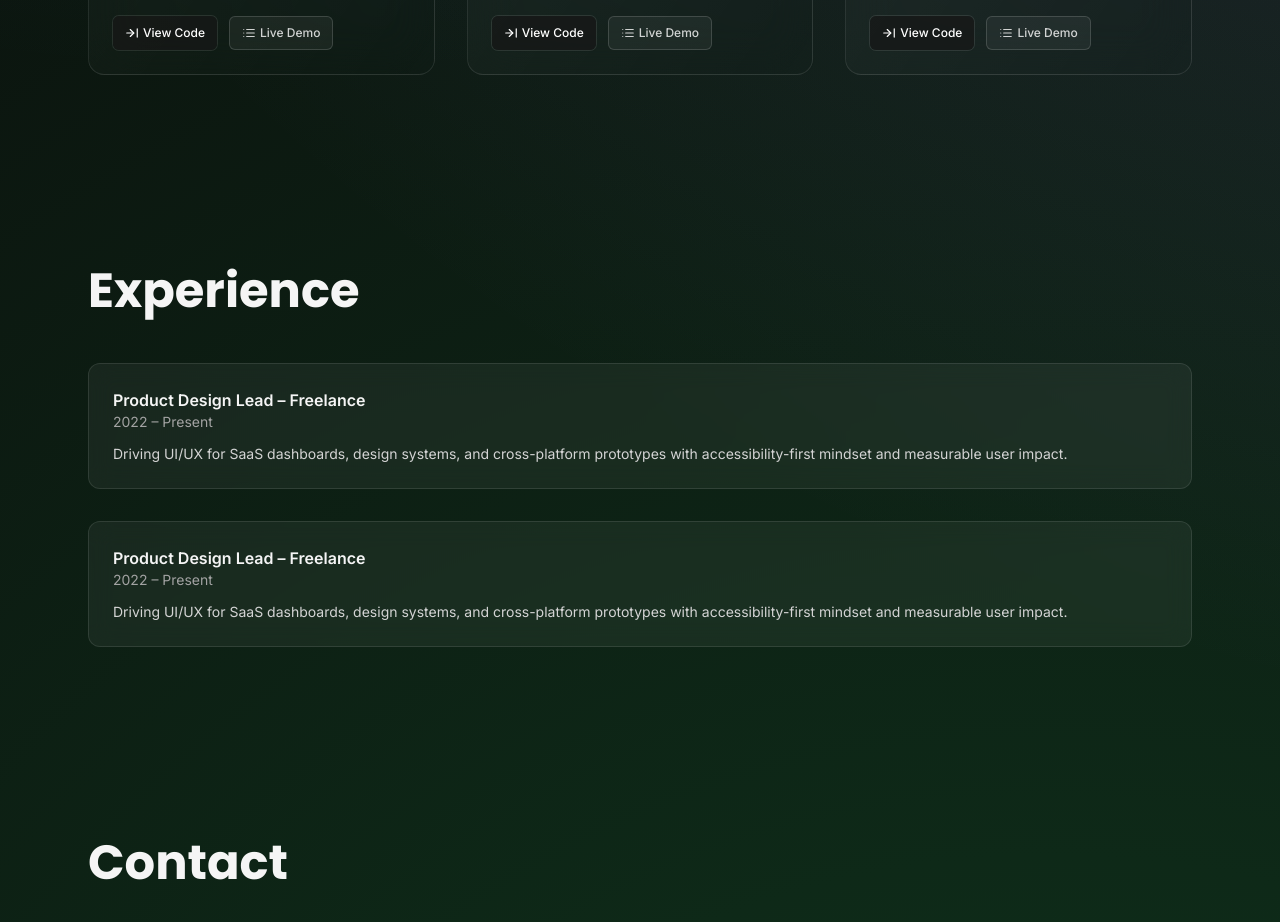
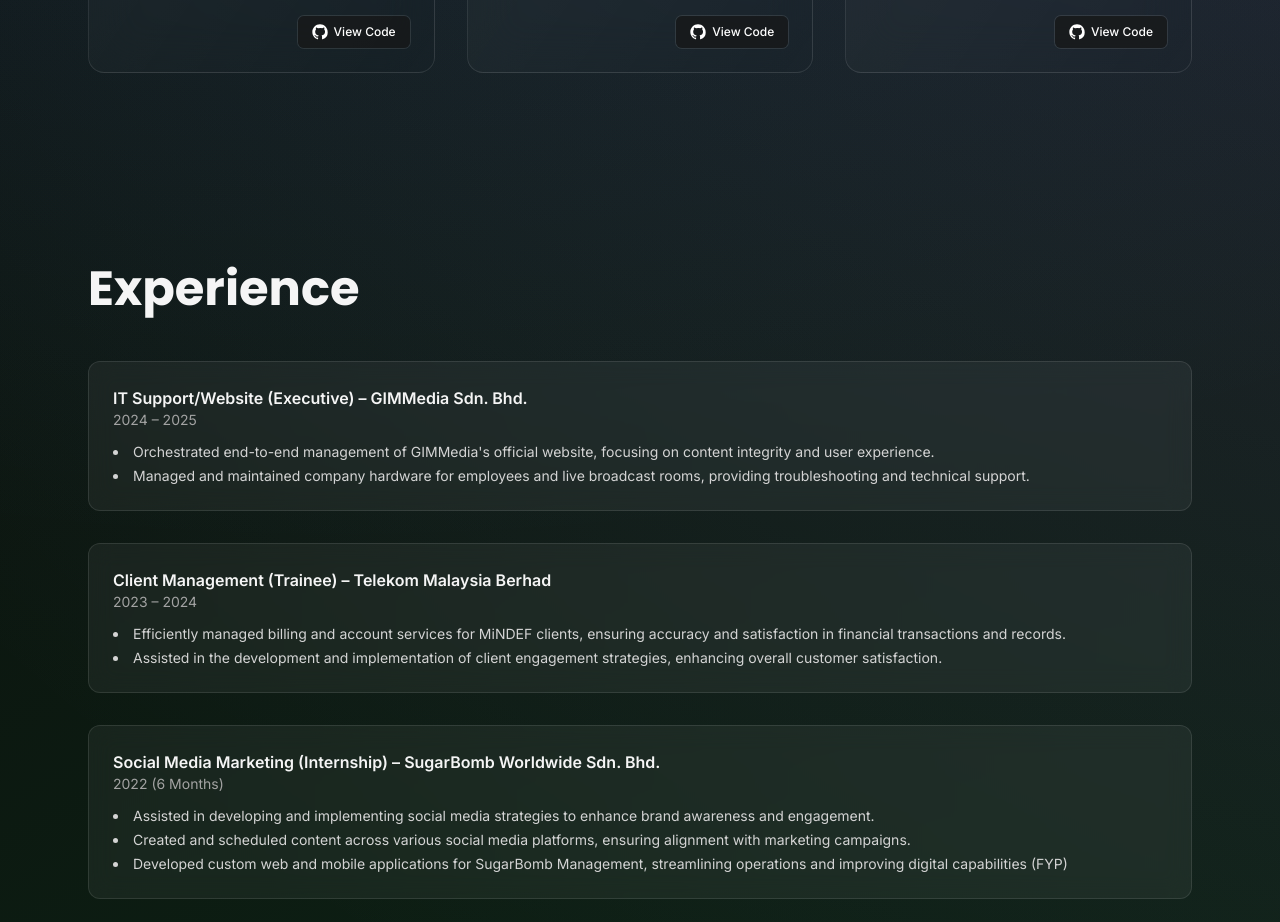
Before and after one commit to Azniruliqmal/my-portfolio, a React (Vite) app: page / in a window 1280 px wide. Shown: the part 1848-2770 px from the top of the page. Built offline with nearby package versions, Linux system fonts and the light colour scheme.

Commit message:
feat(contact): add Netlify form with spam filtering (honeypot, recaptcha placeholder, timing heuristic)\nchore: hidden Netlify form + minor UI and dependency tweaks

```diff
--- a/index.html
+++ b/index.html
@@ -3,7 +3,7 @@
   <head>
     <meta charset="UTF-8" />
     <meta name="viewport" content="width=device-width, initial-scale=1.0" />
-    <meta name="description" content="Aznirul Iqmal – Product Designer & Creative Technologist Portfolio" />
+    <meta name="description" content="Aznirul Iqmal – Full-Stack Dev & Creative Technologist Portfolio" />
     <link rel="preconnect" href="https://fonts.googleapis.com">
     <link rel="preconnect" href="https://fonts.gstatic.com" crossorigin>
     <link href="https://fonts.googleapis.com/css2?family=Inter:wght@400;500;600;700&family=Poppins:wght@600;700;800&display=swap" rel="stylesheet">
@@ -17,6 +17,14 @@
   </head>
   <body class="bg-neutral-950 text-neutral-100 font-sans selection:bg-brand-500/30 selection:text-white">
     <div id="root"></div>
+    <!-- Hidden Netlify form (for build time form detection) -->
+    <form name="contact" netlify netlify-honeypot="bot-field" data-netlify-recaptcha="true" hidden>
+      <input type="text" name="name" />
+      <input type="email" name="email" />
+      <textarea name="message"></textarea>
+      <input type="hidden" name="submittedAt" />
+      <div data-netlify-recaptcha="true"></div>
+    </form>
     <script type="module" src="/src/main.tsx"></script>
   </body>
 </html>
--- a/package.json
+++ b/package.json
@@ -20,6 +20,7 @@
   },
   "devDependencies": {
     "@types/classnames": "^2.3.1",
+  "@types/node": "^20.11.30",
     "@types/react": "^18.2.22",
     "@types/react-dom": "^18.2.7",
     "@typescript-eslint/eslint-plugin": "^7.0.0",
--- a/src/components/Projects.tsx
+++ b/src/components/Projects.tsx
@@ -70,21 +70,28 @@
           </div>
         </div>
         {/* Actions */}
-        <div className="relative z-10 mt-auto flex flex-wrap gap-3 pt-2">
+        <div className="relative z-10 mt-auto flex justify-end gap-3 pt-2">
           <a
             href={p.url}
-            className="inline-flex items-center gap-1 rounded-md bg-neutral-900/70 px-3 py-2 text-xs font-medium text-white shadow-sm ring-1 ring-white/10 hover:bg-neutral-800 hover:text-white focus:outline-none focus-visible:ring-2 focus-visible:ring-cyan-400/60"
+            className="relative inline-flex items-center gap-1.5 rounded-md bg-neutral-900/70 px-3.5 py-2 text-xs font-medium text-white shadow-sm ring-1 ring-white/10 hover:bg-neutral-800 focus:outline-none focus-visible:ring-2 focus-visible:ring-cyan-400/60 transition before:absolute before:inset-0 before:rounded-md before:bg-[radial-gradient(circle_at_30%_30%,rgba(34,211,238,0.55),transparent_60%),radial-gradient(circle_at_70%_70%,rgba(217,70,239,0.45),transparent_65%)] before:opacity-0 hover:before:opacity-100 before:blur before:transition before:duration-300"
           >
-            <svg xmlns="http://www.w3.org/2000/svg" viewBox="0 0 24 24" fill="none" stroke="currentColor" strokeWidth="2" strokeLinecap="round" strokeLinejoin="round" className="h-3.5 w-3.5"><path d="m9 18 6-6-6-6"/><path d="M15 12H3"/><path d="M21 19V5"/></svg>
-            View Code
+            <svg
+              aria-hidden="true"
+              viewBox="0 0 24 24"
+              fill="currentColor"
+              className="h-4 w-4"
+            >
+              <path fillRule="evenodd" clipRule="evenodd" d="M12 .5C5.65.5.5 5.65.5 12c0 5.09 3.29 9.4 7.86 10.94.58.11.79-.25.79-.56 0-.28-.01-1.02-.02-2-3.2.7-3.88-1.54-3.88-1.54-.53-1.34-1.3-1.7-1.3-1.7-1.07-.74.08-.73.08-.73 1.18.08 1.81 1.22 1.81 1.22 1.05 1.8 2.76 1.28 3.43.98.11-.76.41-1.28.74-1.57-2.55-.29-5.23-1.28-5.23-5.72 0-1.27.45-2.31 1.2-3.13-.12-.29-.52-1.46.11-3.04 0 0 .97-.31 3.18 1.19a11 11 0 0 1 2.9-.39c.99 0 1.99.13 2.9.39 2.2-1.5 3.17-1.19 3.17-1.19.63 1.58.23 2.75.11 3.04.75.82 1.2 1.86 1.2 3.13 0 4.45-2.69 5.42-5.25 5.71.42.36.79 1.07.79 2.17 0 1.56-.01 2.82-.01 3.2 0 .31.21.68.8.56A10.52 10.52 0 0 0 23.5 12C23.5 5.65 18.35.5 12 .5Z" />
+            </svg>
+            <span className="relative">View Code</span>
           </a>
-          <a
+          {/*<a
             href={p.url}
             className="inline-flex items-center gap-1 rounded-md border border-white/15 bg-white/5 px-3 py-2 text-xs font-medium text-white/80 hover:border-white/25 hover:bg-white/10 hover:text-white focus:outline-none focus-visible:ring-2 focus-visible:ring-cyan-400/60"
           >
             <svg xmlns="http://www.w3.org/2000/svg" viewBox="0 0 24 24" fill="none" stroke="currentColor" strokeWidth="2" strokeLinecap="round" strokeLinejoin="round" className="h-3.5 w-3.5"><path d="M8 6h13"/><path d="M8 12h13"/><path d="M8 18h13"/><path d="M3 6h.01"/><path d="M3 12h.01"/><path d="M3 18h.01"/></svg>
             Live Demo
-          </a>
+          </a>*/}
         </div>
       </div>
     </motion.div>
--- a/src/components/sections/Contact.tsx
+++ b/src/components/sections/Contact.tsx
@@ -1,11 +1,100 @@
-export const Contact = () => (
-  <section id="contact" className="mx-auto min-h-[60vh] max-w-6xl px-6 py-24">
-    <h2 className="font-display text-3xl font-bold md:text-5xl mb-8">Contact</h2>
-    <p className="text-neutral-300">Let’s collaborate. Reach out for product design, UI/UX consulting, or multimedia storytelling projects.</p>
-    <div className="mt-8 flex flex-wrap gap-4">
-      <a href="mailto:azniruliqmal@gmail.com" className="rounded-lg bg-brand-500 px-6 py-3 font-medium text-white hover:bg-brand-400">Email</a>
-      <a href="https://www.linkedin.com/in/azniruliqmal/" target="_blank" className="rounded-lg border border-white/15 px-6 py-3 font-medium text-white/90 hover:bg-white/10" rel="noreferrer">LinkedIn</a>
-      <a href="dist\docs\AZNIRUL_RESUME_LATEST25.pdf" className="rounded-lg border border-white/15 px-6 py-3 font-medium text-white/90 hover:bg-white/10">Resume</a>
-    </div>
-  </section>
-);
+import { useState, useEffect } from 'react';
+
+export const Contact = () => {
+  const [status, setStatus] = useState<'idle'|'submitting'|'success'|'error'>('idle');
+  const [error, setError] = useState<string | null>(null);
+  const [startTs, setStartTs] = useState<number>(Date.now());
+
+  useEffect(() => {
+    setStartTs(Date.now());
+  }, []);
+
+  const handleSubmit = async (e: React.FormEvent<HTMLFormElement>) => {
+    e.preventDefault();
+    setStatus('submitting');
+    setError(null);
+
+    // Simple human heuristic: time on form & minimal message length
+    const elapsed = Date.now() - startTs;
+    const formCheck = new FormData(e.currentTarget);
+    const messagePreview = (formCheck.get('message') as string || '').trim();
+    if (elapsed < 1500 || messagePreview.length < 5) {
+      setStatus('error');
+      setError('Spam suspected. Please add a bit more detail.');
+      return;
+    }
+    const form = e.currentTarget;
+    const formData = new FormData(form);
+    formData.append('form-name', 'contact');
+    try {
+      const response = await fetch('/', {
+        method: 'POST',
+        headers: { 'Content-Type': 'application/x-www-form-urlencoded' },
+        body: new URLSearchParams(formData as any).toString()
+      });
+      if (!response.ok) throw new Error('Failed request');
+      setStatus('success');
+      form.reset();
+    } catch (err) {
+      setStatus('error');
+      setError('Something went wrong. Please try again or email me directly.');
+    }
+  };
+
+  return (
+    <section id="contact" className="mx-auto min-h-[60vh] max-w-6xl px-6 py-24">
+      <h2 className="font-display text-3xl font-bold md:text-5xl mb-8">Contact</h2>
+      <p className="text-neutral-300 max-w-2xl">Got a project in mind or just want to say hello? Drop me a line using the form below or reach out via the links.</p>
+
+      <div className="mt-10 grid gap-10 md:grid-cols-[1fr_minmax(0,320px)]">
+        <form name="contact" method="POST" data-netlify="true" data-netlify-honeypot="bot-field" data-netlify-recaptcha="true" onSubmit={handleSubmit} className="group relative rounded-2xl border border-white/10 bg-white/5/50 p-8 backdrop-blur-md shadow-[0_0_0_1px_rgba(255,255,255,0.05),0_4px_30px_-10px_rgba(0,0,0,0.6)]">
+          <input type="hidden" name="form-name" value="contact" />
+          <input type="hidden" name="submittedAt" value={String(Date.now())} />
+          <p className="hidden"><label>Don’t fill this out: <input name="bot-field" /></label></p>
+          <div className="pointer-events-none absolute inset-0 rounded-2xl opacity-0 transition-opacity duration-500 group-hover:opacity-100" style={{ background: 'radial-gradient(circle at 30% 20%, rgba(255,255,255,0.15), transparent 70%)' }} />
+          <div className="relative space-y-6">
+            <div>
+              <label htmlFor="name" className="mb-2 block text-sm font-medium tracking-wide text-neutral-300">Name *</label>
+              <input id="name" name="name" required placeholder="Your name" className="w-full rounded-lg border border-white/10 bg-white/5 px-4 py-3 text-sm/6 text-white placeholder:text-neutral-500 focus:border-brand-500 focus:outline-none focus:ring-2 focus:ring-brand-500/40" />
+            </div>
+            <div>
+              <label htmlFor="email" className="mb-2 block text-sm font-medium tracking-wide text-neutral-300">Email *</label>
+              <input id="email" name="email" type="email" required placeholder="you@example.com" className="w-full rounded-lg border border-white/10 bg-white/5 px-4 py-3 text-sm/6 text-white placeholder:text-neutral-500 focus:border-brand-500 focus:outline-none focus:ring-2 focus:ring-brand-500/40" />
+            </div>
+            <div>
+              <label htmlFor="message" className="mb-2 block text-sm font-medium tracking-wide text-neutral-300">Message *</label>
+              <textarea id="message" name="message" required rows={6} placeholder="Tell me a little about what you're looking to build or how I can help." className="resize-y w-full rounded-lg border border-white/10 bg-white/5 px-4 py-3 text-sm/6 text-white placeholder:text-neutral-500 focus:border-brand-500 focus:outline-none focus:ring-2 focus:ring-brand-500/40" />
+            </div>
+            <div data-netlify-recaptcha="true" className="rounded-lg bg-white/5 p-3 text-xs text-neutral-400" />
+            <div className="flex flex-col gap-3 pt-2 sm:flex-row sm:items-center sm:justify-between">
+              <div className="flex-1 text-xs text-neutral-500">{status === 'success' ? <span className="text-emerald-400">Message sent! I'll get back soon.</span> : status === 'error' ? <span className="text-red-400">{error}</span> : "I'll reply within 1–2 business days."}</div>
+              <div className="flex items-center gap-3">
+                <button disabled={status==='submitting'} type="submit" className="relative overflow-hidden rounded-lg bg-brand-500 px-6 py-3 text-sm font-medium text-white transition hover:bg-brand-400 disabled:cursor-not-allowed disabled:opacity-60 focus:outline-none focus:ring-2 focus:ring-brand-500/40">
+                  <span className="relative z-10">{status==='submitting' ? 'Sending...' : 'Send Message'}</span>
+                  <span className="pointer-events-none absolute inset-0 -translate-y-full bg-white/20 opacity-0 transition duration-500 group-hover:translate-y-0 group-hover:opacity-100" />
+                </button>
+                {status==='success' && (
+                  <button type="button" onClick={()=> setStatus('idle')} className="rounded-md border border-white/10 px-3 py-2 text-xs text-neutral-400 hover:text-white hover:border-white/20 transition">Send another</button>
+                )}
+              </div>
+            </div>
+          </div>
+        </form>
+
+        <div className="space-y-6 md:pt-2">
+          <div>
+            <h3 className="mb-3 font-semibold text-neutral-200">Other ways</h3>
+            <div className="flex flex-wrap gap-3">
+              <a href="mailto:azniruliqmal@gmail.com" className="rounded-lg bg-brand-500 px-5 py-2.5 text-sm font-medium text-white hover:bg-brand-400 focus:outline-none focus:ring-2 focus:ring-brand-500/40">Email</a>
+              <a href="https://www.linkedin.com/in/azniruliqmal/" target="_blank" className="rounded-lg border border-white/15 px-5 py-2.5 text-sm font-medium text-white/90 hover:bg-white/10 focus:outline-none focus:ring-2 focus:ring-white/30" rel="noreferrer">LinkedIn</a>
+              <a href="dist\\docs\\AZNIRUL_RESUME_LATEST25.pdf" className="rounded-lg border border-white/15 px-5 py-2.5 text-sm font-medium text-white/90 hover:bg-white/10 focus:outline-none focus:ring-2 focus:ring-white/30">Resume</a>
+            </div>
+          </div>
+          <div className="text-xs leading-relaxed text-neutral-500">
+            <p>Prefer using your own mail client? The form launches a pre‑filled email. No data is stored or sent anywhere else.</p>
+          </div>
+        </div>
+      </div>
+    </section>
+  );
+};
--- a/src/components/sections/Experience.tsx
+++ b/src/components/sections/Experience.tsx
@@ -3,14 +3,38 @@
     <h2 className="font-display text-3xl font-bold md:text-5xl mb-12">Experience</h2>
     <div className="space-y-8">
       <div className="relative rounded-xl border border-white/10 bg-white/5 p-6 backdrop-blur-md">
-        <h3 className="font-semibold">Product Design Lead – Freelance</h3>
-        <p className="text-sm text-neutral-400">2022 – Present</p>
-        <p className="mt-3 text-sm text-neutral-300">Driving UI/UX for SaaS dashboards, design systems, and cross-platform prototypes with accessibility-first mindset and measurable user impact.</p>
+        <h3 className="font-semibold">IT Support/Website (Executive) – GIMMedia Sdn. Bhd. </h3>
+        <p className="text-sm text-neutral-400">2024 – 2025</p>
+        <ul className="mt-3 text-sm text-neutral-300 list-disc list-inside space-y-1">
+          <li>Orchestrated end-to-end management of GIMMedia's official website, focusing on content integrity and user experience.</li>
+          <li>Managed and maintained company hardware for employees and live broadcast rooms, providing troubleshooting and technical support.</li>
+        </ul>
       </div>
       <div className="relative rounded-xl border border-white/10 bg-white/5 p-6 backdrop-blur-md">
-        <h3 className="font-semibold">Product Design Lead – Freelance</h3>
-        <p className="text-sm text-neutral-400">2022 – Present</p>
-        <p className="mt-3 text-sm text-neutral-300">Driving UI/UX for SaaS dashboards, design systems, and cross-platform prototypes with accessibility-first mindset and measurable user impact.</p>
+        <h3 className="font-semibold">Client Management (Trainee) – Telekom Malaysia Berhad</h3>
+        <p className="text-sm text-neutral-400">2023 – 2024</p>
+        <ul className="mt-3 text-sm text-neutral-300 list-disc list-inside space-y-1">
+          <li>Efficiently managed billing and account services for MiNDEF clients, ensuring accuracy and satisfaction in financial transactions and records.</li>
+          <li>Assisted in the development and implementation of client engagement strategies, enhancing overall customer satisfaction.</li>
+        </ul>
+      </div>
+      <div className="relative rounded-xl border border-white/10 bg-white/5 p-6 backdrop-blur-md">
+        <h3 className="font-semibold">Social Media Marketing (Internship) – SugarBomb Worldwide Sdn. Bhd.</h3>
+        <p className="text-sm text-neutral-400">2022 (6 Months)</p>
+        <ul className="mt-3 text-sm text-neutral-300 list-disc list-inside space-y-1">
+          <li>Assisted in developing and implementing social media strategies to enhance brand awareness and engagement.</li>
+          <li>Created and scheduled content across various social media platforms, ensuring alignment with marketing campaigns.</li>
+          <li>Developed custom web and mobile applications for SugarBomb Management, streamlining operations and improving digital capabilities (FYP)</li>
+        </ul>
+      </div>
+      <div className="relative rounded-xl border border-white/10 bg-white/5 p-6 backdrop-blur-md">
+        <h3 className="font-semibold">TM Learn (Internship) – Telekom Malaysia Berhad</h3>
+        <p className="text-sm text-neutral-400">2018 (6 Months)</p>
+        <ul className="mt-3 text-sm text-neutral-300 list-disc list-inside space-y-1">
+          <li>Managed multimedia content for TM Learn's online learning platform, enhancing user engagement and educational effectiveness.</li>
+          <li>Involved in the development and implementation of online training modules (Animation Content), improving accessibility and user experience.</li>
+          <li>Also handled Network LAN management and troubleshooting modules for customer support.</li>
+        </ul>
       </div>
     </div>
   </section>
--- a/src/components/ui/Layout.tsx
+++ b/src/components/ui/Layout.tsx
@@ -92,7 +92,7 @@
 
       </header>
       <main className="pt-32">{mounted && <motion.div initial={{opacity:0,y:20}} animate={{opacity:1,y:0}} transition={{duration:0.6}}>{children}</motion.div>}</main>
-      <footer className="relative z-10 mt-32 border-t border-white/10 py-10 text-center text-xs text-neutral-400">© {new Date().getFullYear()} Aznirul Iqmal. Crafted with React & Tailwind.</footer>
+      <footer className="relative z-10 mt-32 border-t border-white/10 py-10 text-center text-xs text-neutral-400">© {new Date().getFullYear()} This Portfolio belongs to Aznirul Iqmal. Crafted with React & Tailwind.</footer>
     </div>
   );
 };
```
Also changed, not shown: public/Github.svg (added).
